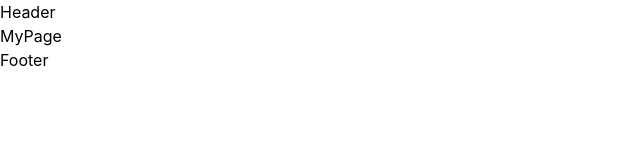
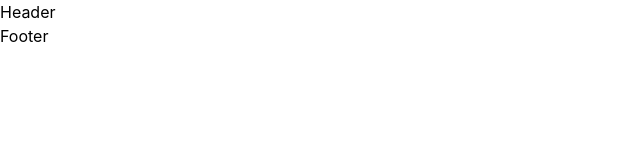
Before and after one commit to erinmzo/foodlog, a Next.js app: page /mypage in a window 1280 px wide. Shown: the top 160 px of the page, without its empty margins (0-640 px from the left). Built offline with nearby package versions, Linux system fonts and the light colour scheme.

Commit message:
store 폴더 삭제

```diff
--- a/src/app/(provider)/(root)/mypage/page.tsx
+++ b/src/app/(provider)/(root)/mypage/page.tsx
@@ -1,5 +1,5 @@
 function MyPage() {
-  return <div>MyPage</div>;
+  return <div></div>;
 }
 
 export default MyPage;
```
